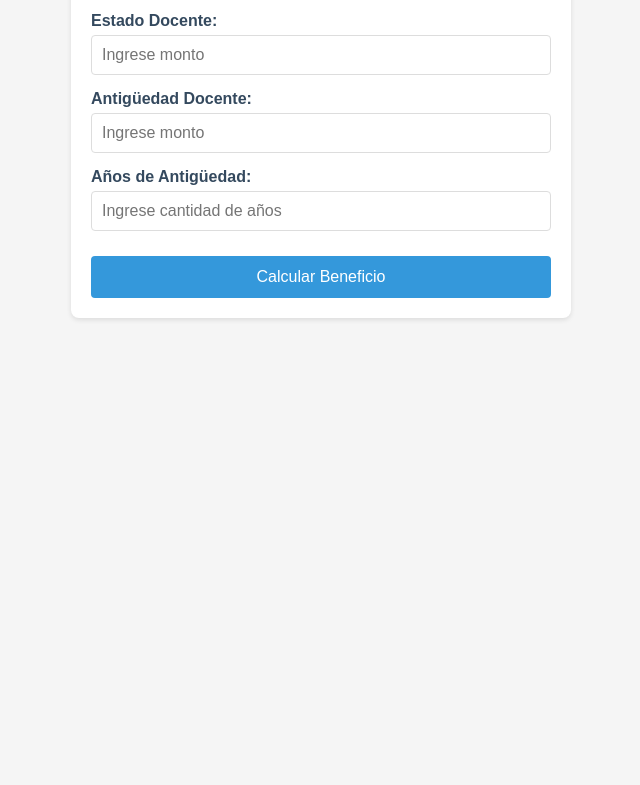
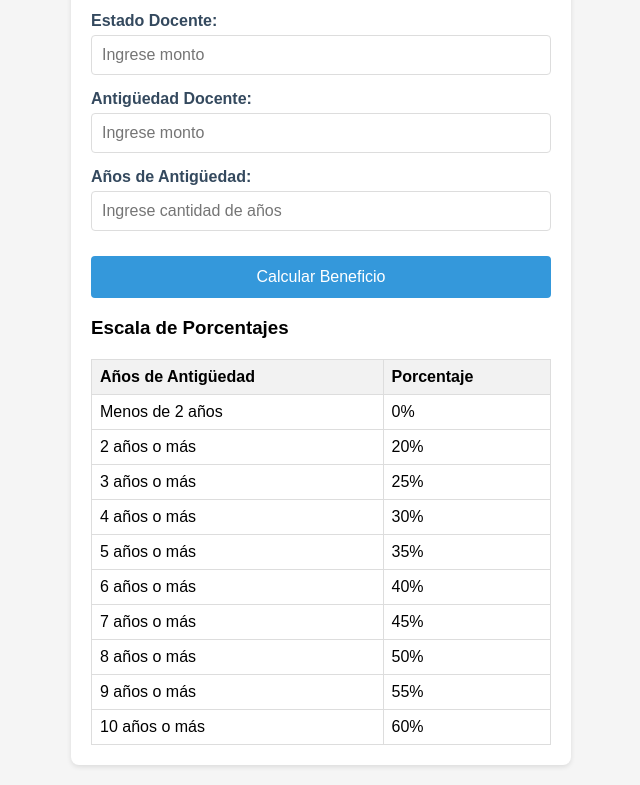
Before and after one commit to cristianmartinez06/calculadora_arraigo, a plain HTML site: page index.html in a window 1280 px wide. Shown: the part 184-969 px from the top of the page, without its empty margins (319-959 px from the left). Before the commit the page ends 800 px from the top, so only its background shows below. Drawn offline with Linux system fonts and the light colour scheme.

Commit message:
index.html

```diff
--- a/index.html
+++ b/index.html
@@ -69,6 +69,19 @@
             font-weight: bold;
             color: #2c3e50;
         }
+        table {
+            width: 100%;
+            border-collapse: collapse;
+            margin-top: 20px;
+        }
+        th, td {
+            border: 1px solid #ddd;
+            padding: 8px;
+            text-align: left;
+        }
+        th {
+            background-color: #f2f2f2;
+        }
     </style>
 </head>
 <body>
@@ -104,6 +117,24 @@
             <div class="result-item"><span class="highlight">Porcentaje aplicado:</span> <span id="porcentaje"></span>%</div>
             <div class="result-item"><span class="highlight">Beneficio calculado:</span> <span id="beneficio"></span></div>
         </div>
+
+        <h3>Escala de Porcentajes</h3>
+        <table>
+            <tr>
+                <th>Años de Antigüedad</th>
+                <th>Porcentaje</th>
+            </tr>
+            <tr><td>Menos de 2 años</td><td>0%</td></tr>
+            <tr><td>2 años o más</td><td>20%</td></tr>
+            <tr><td>3 años o más</td><td>25%</td></tr>
+            <tr><td>4 años o más</td><td>30%</td></tr>
+            <tr><td>5 años o más</td><td>35%</td></tr>
+            <tr><td>6 años o más</td><td>40%</td></tr>
+            <tr><td>7 años o más</td><td>45%</td></tr>
+            <tr><td>8 años o más</td><td>50%</td></tr>
+            <tr><td>9 años o más</td><td>55%</td></tr>
+            <tr><td>10 años o más</td><td>60%</td></tr>
+        </table>
     </div>
 
     <script>
@@ -121,8 +152,20 @@
             let porcentaje;
             if (anios >= 10) {
                 porcentaje = 60;
+            } else if (anios >= 9) {
+                porcentaje = 55;
+            } else if (anios >= 8) {
+                porcentaje = 50;
+            } else if (anios >= 7) {
+                porcentaje = 45;
             } else if (anios >= 6) {
                 porcentaje = 40;
+            } else if (anios >= 5) {
+                porcentaje = 35;
+            } else if (anios >= 4) {
+                porcentaje = 30;
+            } else if (anios >= 3) {
+                porcentaje = 25;
             } else if (anios >= 2) {
                 porcentaje = 20;
             } else {
```
